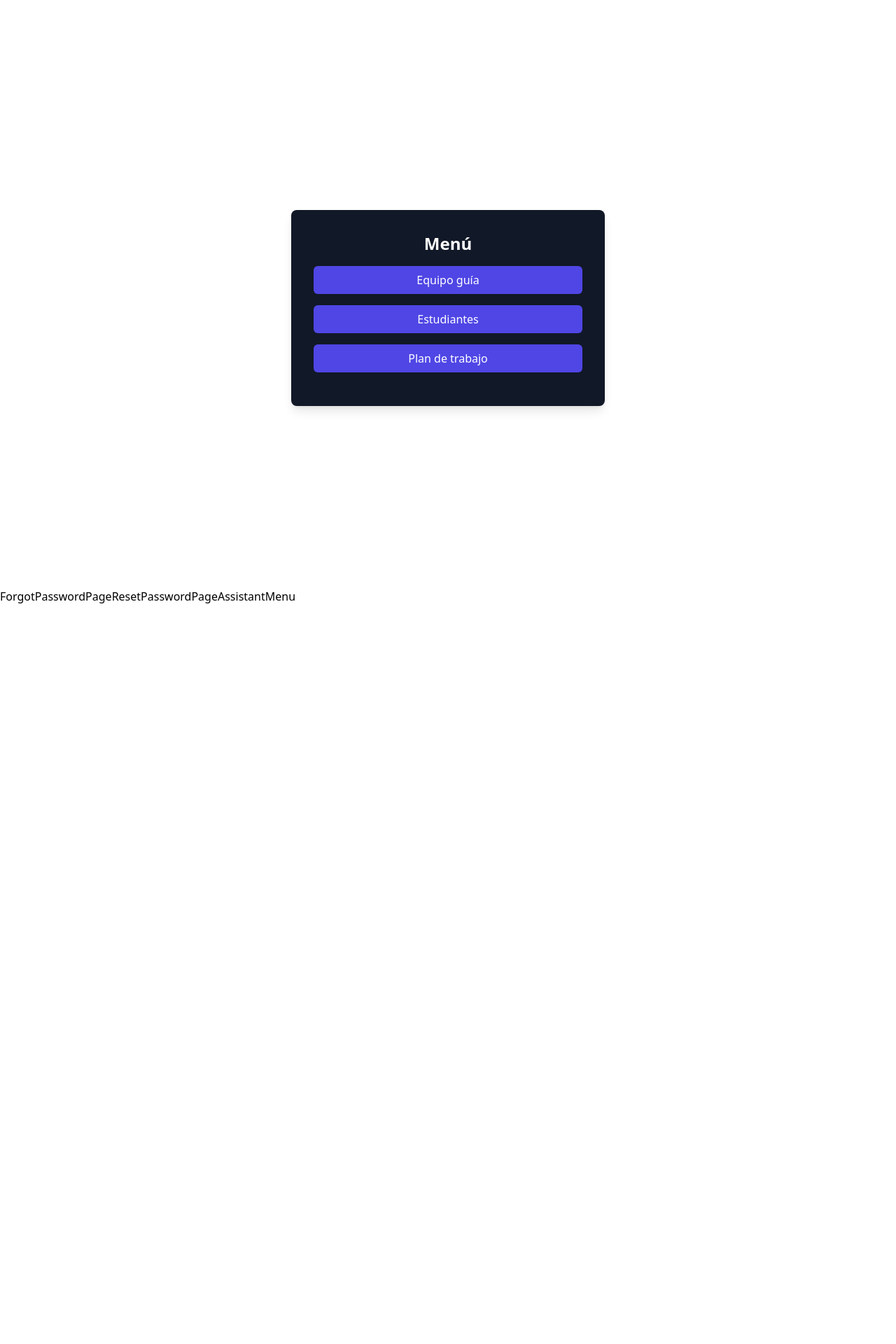
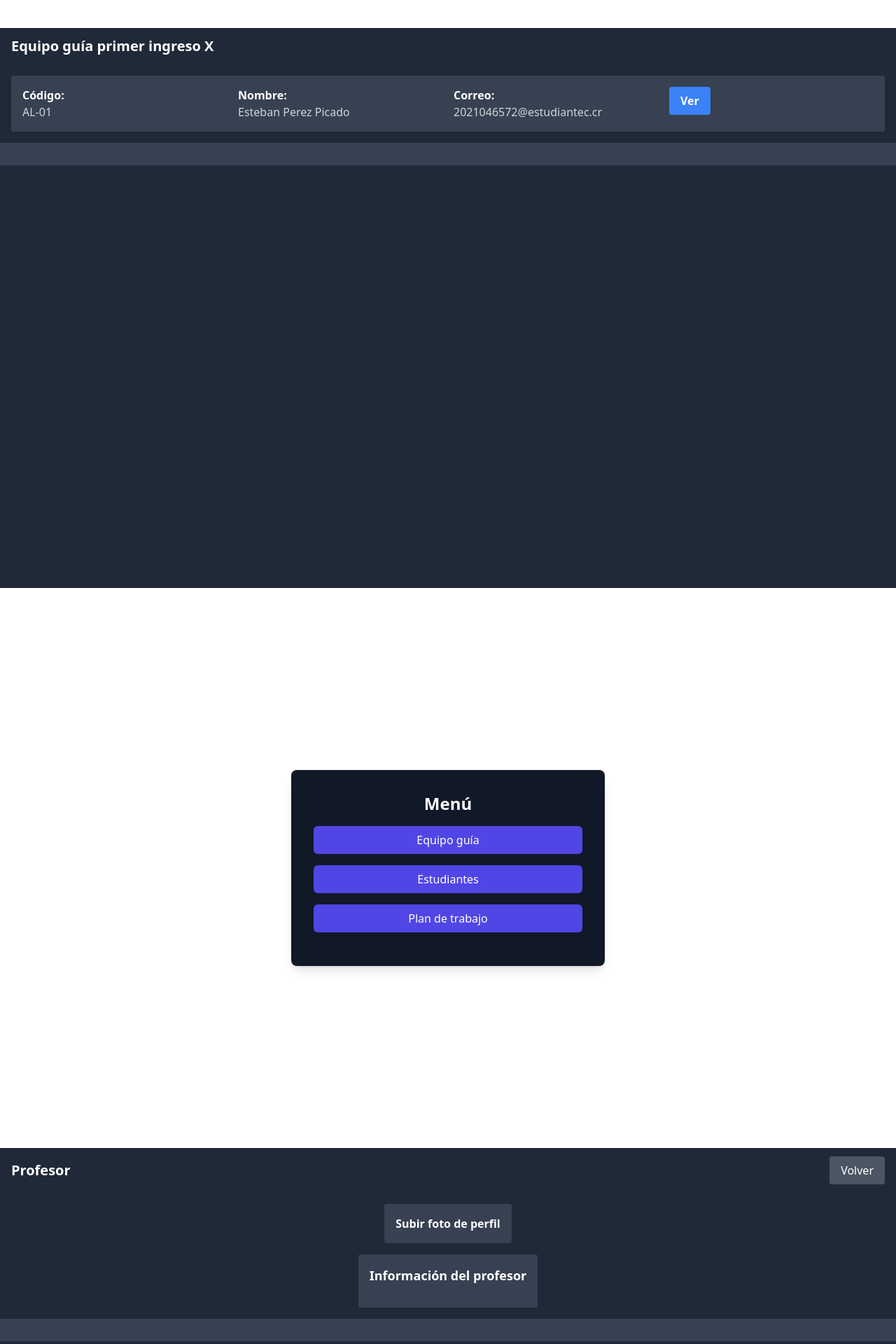
Before and after one commit to Willvillegas/Proyecto-DS-Equipo5, a React (Vite) app in the folder Client/: page / in a window 1280 px wide. Shown: the part 2360-4280 px from the top of the page at 70% size. Before the commit the page ends 3224 px from the top, so only its background shows below. Built offline with nearby package versions, Linux system fonts and the light colour scheme; no server answers.

Commit message:
página equipo guía e info profesor, la información no se muestra en pantalla hasta que se conecte con los datos correspondientes

```diff
--- a/Client/src/App.jsx
+++ b/Client/src/App.jsx
@@ -6,7 +6,8 @@ import ResetPasswordPage from "./Pages/ResetPasswordPage";
 import NavBar from "./components/NavBar";
 import AssistantMenu from "./Pages/AssistantMenu";
 import ScrollToTop from "./components/ScrollToTop";
-
+import EquipoGuiaAssistentPage from "./Pages/EquipoGuiaAssistentPage";
+import InfoProfesor from "./Pages/InfoProfesor";
 
 
 function App() {
@@ -15,13 +16,16 @@ function App() {
         <LoginPage />
         <ForgotPasswordPage />
         <ResetPasswordPage />
-
+        <EquipoGuiaAssistentPage/>
         <AssistantMenu />
+        <InfoProfesor />
         <NavBar />
             <Routes>
                 <Route path="/forgot-password-page" element={<ForgotPasswordPage/>}/>
                 <Route path="/reset-password-page" element={<ResetPasswordPage/>}/>
                 <Route path="/assistant-menu" element={<AssistantMenu/>}/>
+                <Route path="equipo-guia-page" element={<EquipoGuiaAssistentPage/>}/>
+                <Route path="info-profesor" element={<InfoProfesor/>}/>
                 </Routes>
             </Router>
 
--- /dev/null
+++ b/Client/src/Pages/EquipoGuiaAssistentPage.jsx
@@ -0,0 +1,51 @@
+import React from 'react';
+
+function EquipoGuiaAssistentPage() {
+  return (
+    <div className="min-h-screen bg-gray-800 text-white">
+      {/* Encabezado */}
+      <header className="flex justify-between items-center px-4 py-3">
+        <div className="flex items-center">
+          <div className="font-semibold text-xl">Equipo guía primer ingreso X</div>
+        </div>
+      </header>
+
+      {/* Contenido */}
+      <main className="p-4">
+        {/* Tabla */}
+        <div className="bg-gray-700 rounded p-4">
+          <div className="grid grid-cols-4 gap-4">
+            {/* Código */}
+            <div>
+              <span className="font-bold text-white">Código:</span>
+              <p className="text-gray-300">AL-01</p>
+            </div>
+            {/* Nombre */}
+            <div>
+              <span className="font-bold text-white">Nombre:</span>
+              <p className="text-gray-300">Esteban Perez Picado</p>
+            </div>
+            {/* Correo */}
+            <div>
+              <span className="font-bold text-white">Correo:</span>
+              <p className="text-gray-300">2021046572@estudiantec.cr</p>
+            </div>
+            {/* Acción */}
+            <div>
+              <button className="bg-blue-500 hover:bg-blue-700 text-white font-bold py-2 px-4 rounded">
+                Ver
+              </button>
+            </div>
+          </div>
+        </div>
+      </main>
+
+      {/* Pie de página */}
+      <footer className="p-4 bg-gray-700 text-center">
+        {/* Contenido del pie de página */}
+      </footer>
+    </div>
+  );
+}
+
+export default EquipoGuiaAssistentPage;
--- /dev/null
+++ b/Client/src/Pages/InfoProfesor.jsx
@@ -0,0 +1,92 @@
+import React, { useState, useEffect } from 'react';
+
+function InfoProfesor() {
+  // Paso 1: Crear un estado para almacenar la información del profesor
+  const [profesorInfo, setProfesorInfo] = useState(null);
+
+  // Paso 2: Hacer una solicitud al backend para obtener los datos
+  useEffect(() => {
+    // Simulación de solicitud al backend (reemplazar con la lógica real)
+    // Aquí puedes hacer una solicitud HTTP utilizando fetch o Axios
+    // Una vez que obtengas los datos, puedes actualizar el estado
+    const fetchData = async () => {
+      try {
+        const response = await fetch('url_del_backend/profesor');
+        const data = await response.json();
+        setProfesorInfo(data);
+      } catch (error) {
+        console.error('Error fetching data:', error);
+      }
+    };
+
+    fetchData();
+  }, []); // Se ejecutará solo una vez al montar el componente
+
+  return (
+    <div className="min-h-screen bg-gray-800 text-white">
+      {/* Encabezado */}
+      <header className="flex justify-between items-center px-4 py-3">
+        <div className="flex items-center">
+          <div className="font-semibold text-xl">Profesor</div>
+        </div>
+        <button className="bg-gray-600 hover:bg-gray-700 text-white font-medium py-2 px-4 rounded">
+          Volver
+        </button>
+      </header>
+
+      {/* Contenido */}
+      <main className="p-4">
+        <div className="flex flex-col items-center space-y-4">
+          {/* Subir foto de perfil */}
+          <div className="bg-gray-700 rounded p-4 flex items-center">
+            <span className="font-bold text-white">Subir foto de perfil</span>
+          </div>
+
+          {/* Información del profesor */}
+          <div className="bg-gray-700 rounded p-4">
+            <h2 className="text-lg font-semibold mb-4">Información del profesor</h2>
+            <div className="grid grid-cols-2 gap-4">
+              {/* Verificar si hay datos del profesor antes de mostrarlos */}
+              {profesorInfo && (
+                <>
+                  {/* Código */}
+                  <div>
+                    <span className="font-bold text-white">Código:</span>
+                    <p className="text-gray-300">{profesorInfo.codigo}</p>
+                  </div>
+                  {/* Nombre */}
+                  <div>
+                    <span className="font-bold text-white">Nombre:</span>
+                    <p className="text-gray-300">{profesorInfo.nombre}</p>
+                  </div>
+                  {/* Correo */}
+                  <div>
+                    <span className="font-bold text-white">Correo:</span>
+                    <p className="text-gray-300">{profesorInfo.correo}</p>
+                  </div>
+                  {/* Oficina */}
+                  <div>
+                    <span className="font-bold text-white">Oficina:</span>
+                    <p className="text-gray-300">{profesorInfo.oficina}</p>
+                  </div>
+                  {/* Celular */}
+                  <div>
+                    <span className="font-bold text-white">Celular:</span>
+                    <p className="text-gray-300">{profesorInfo.celular}</p>
+                  </div>
+                </>
+              )}
+            </div>
+          </div>
+        </div>
+      </main>
+
+      {/* Pie de página */}
+      <footer className="p-4 bg-gray-700 text-center">
+        {/* Contenido del pie de página */}
+      </footer>
+    </div>
+  );
+}
+
+export default InfoProfesor;
--- a/Client/src/components/NavBar.jsx
+++ b/Client/src/components/NavBar.jsx
@@ -15,7 +15,16 @@ const links = [
     href: "assistant-menu",
 },
 
+{
+    name: "EquipoGuiaAssistentPage",
+    href: "equipo-guia-page",
+},
 
+
+{
+    name: "InfoProfesor",
+    href: "info-profesor",
+},
 
 ];
 
```
Also changed, not shown: 1 other file (tests, documents, lock files or other folders).
